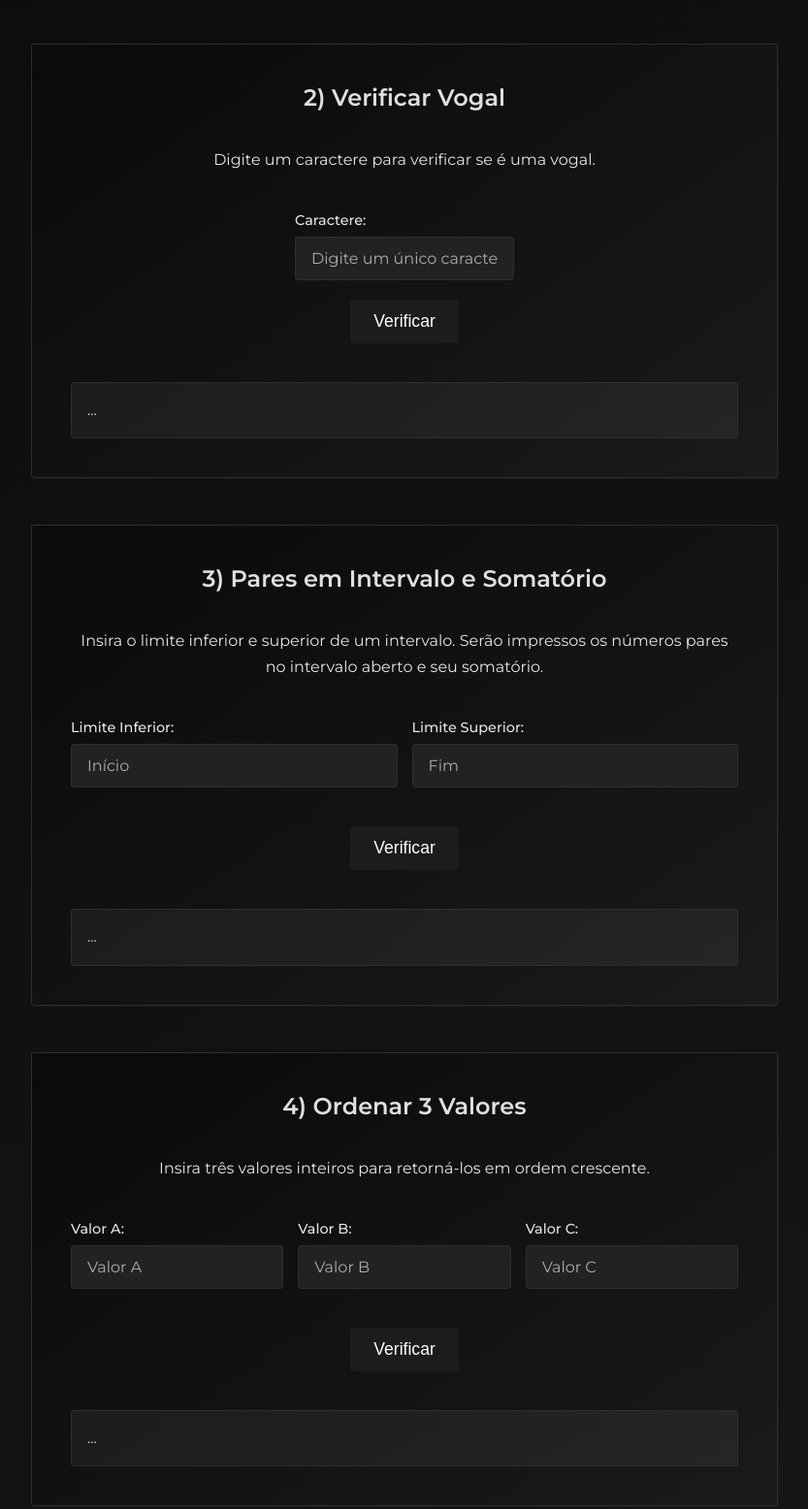
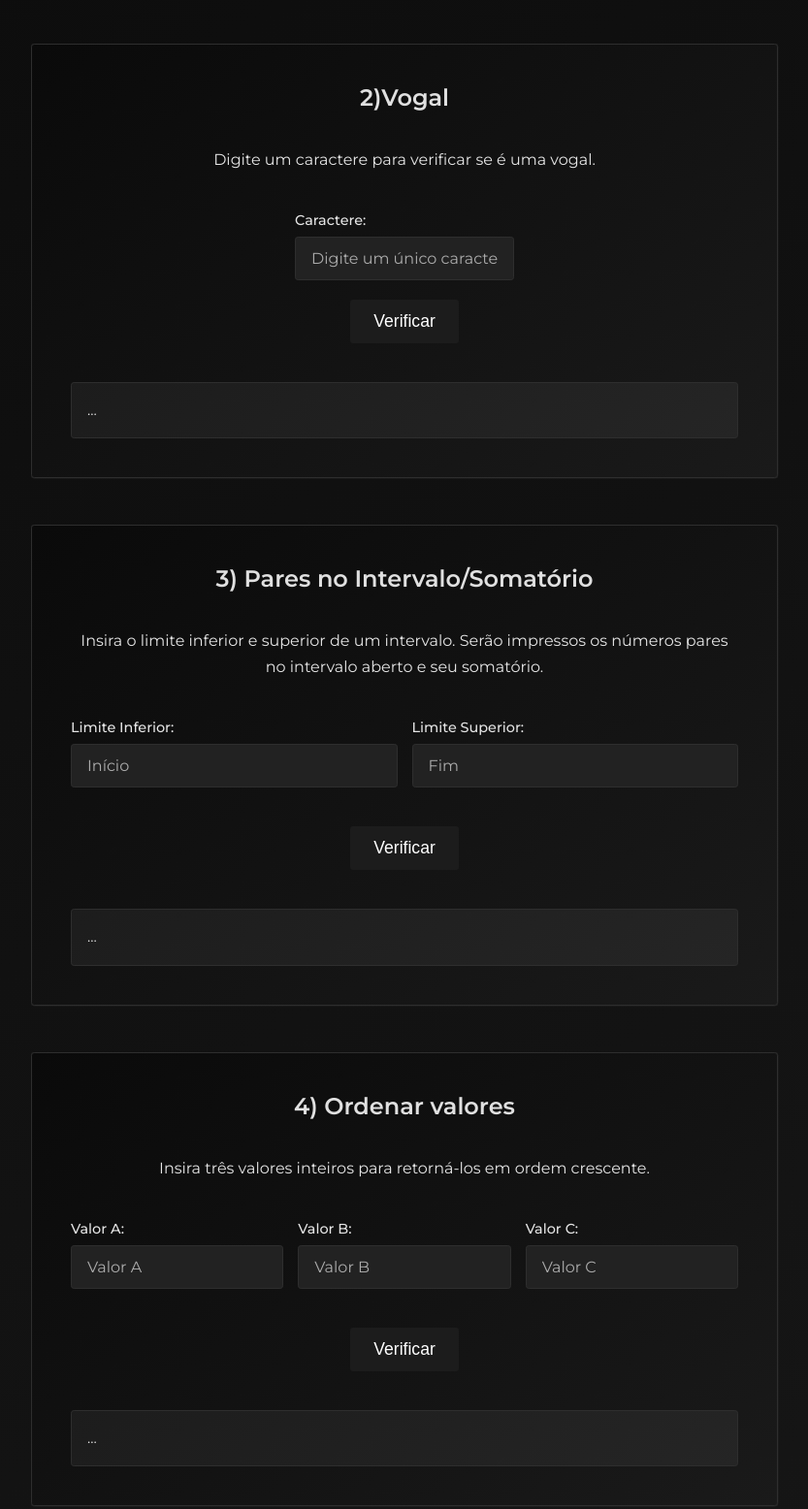
Before and after one commit to maximussec/atividadeIntroWeb, a plain HTML site: page index.html in a window 1280 px wide. Shown: the part 699-2255 px from the top of the page at 97% size, without its empty margins (223-1056 px from the left). Drawn offline with Linux system fonts and the light colour scheme.

Commit message:
final commit

```diff
--- a/index.html
+++ b/index.html
@@ -43,7 +43,7 @@
         </section>
 
         <section class="exercicio" aria-labelledby="titulo-ex2">
-            <h2 id="titulo-ex2">2) Verificar Vogal</h2>
+            <h2 id="titulo-ex2">2)Vogal</h2>
             <p>Digite um caractere para verificar se é uma vogal.</p>
             <div>
                 <label for="ex2_char">Caractere:</label>
@@ -54,7 +54,7 @@
         </section>
 
         <section class="exercicio" aria-labelledby="titulo-ex3">
-            <h2 id="titulo-ex3">3) Pares em Intervalo e Somatório</h2>
+            <h2 id="titulo-ex3">3) Pares no Intervalo/Somatório</h2>
             <p>Insira o limite inferior e superior de um intervalo. Serão impressos os números pares no intervalo aberto e seu somatório.</p>
             <div class="form-grid form-grid-two-cols">
                  <div>
@@ -71,7 +71,7 @@
         </section>
 
         <section class="exercicio" aria-labelledby="titulo-ex4">
-            <h2 id="titulo-ex4">4) Ordenar 3 Valores</h2>
+            <h2 id="titulo-ex4">4) Ordenar valores</h2>
             <p>Insira três valores inteiros para retorná-los em ordem crescente.</p>
             <div class="form-grid form-grid-three-cols">
                 <div>
@@ -92,7 +92,7 @@
         </section>
 
         <section class="exercicio" aria-labelledby="titulo-ex5">
-            <h2 id="titulo-ex5">5) Verificar</h2>
+            <h2 id="titulo-ex5">5) Positivo/Negativo</h2>
             <p>Insira um valor inteiro para verificar se é positivo ou não.</p>
             <div>
                 <label for="ex5_numX">Número:</label>
@@ -103,7 +103,7 @@
         </section>
 
         <section class="exercicio" aria-labelledby="titulo-ex6">
-            <h2 id="titulo-ex6">6) Verificar</h2>
+            <h2 id="titulo-ex6">6) Par/Ímpar</h2>
             <p>Insira um valor inteiro para verificar se é par ou ímpar.</p>
             <div>
                 <label for="ex6_numY">Número:</label>
```
